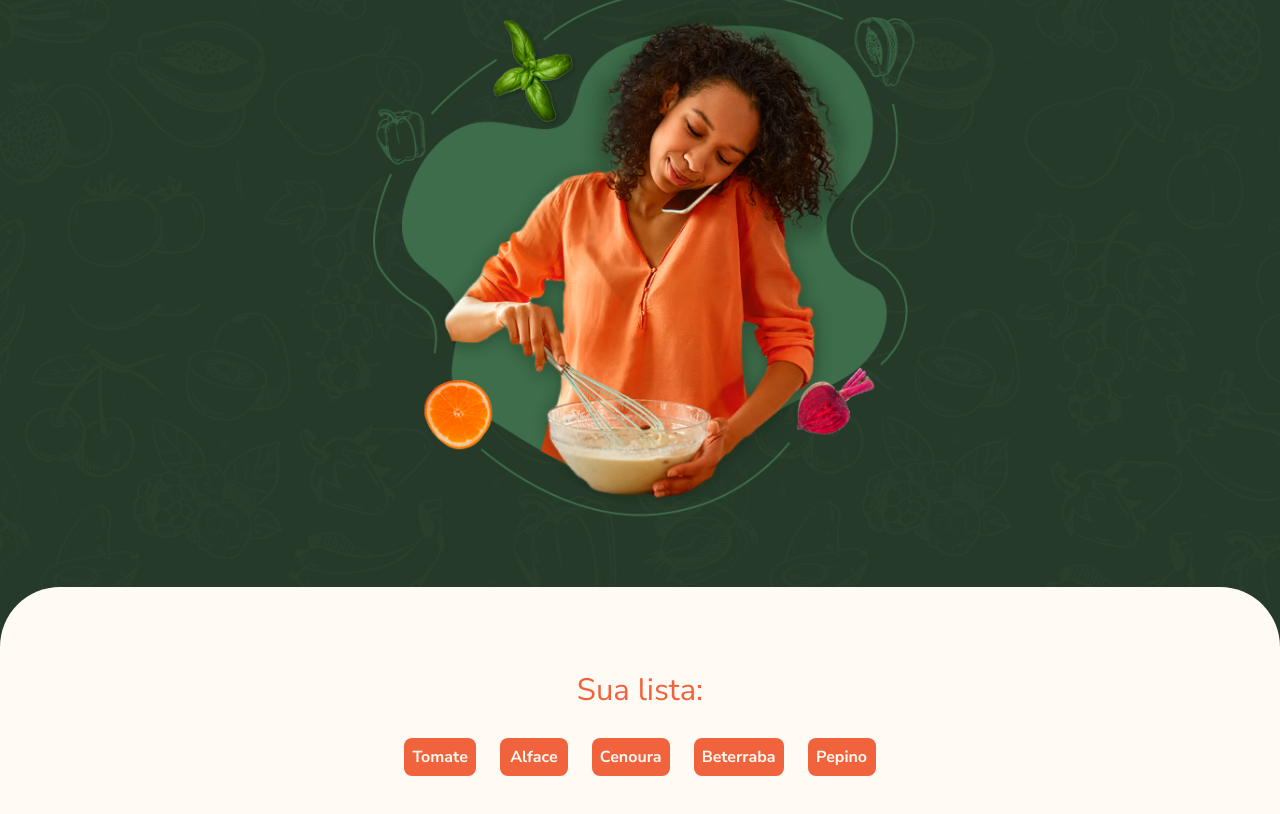
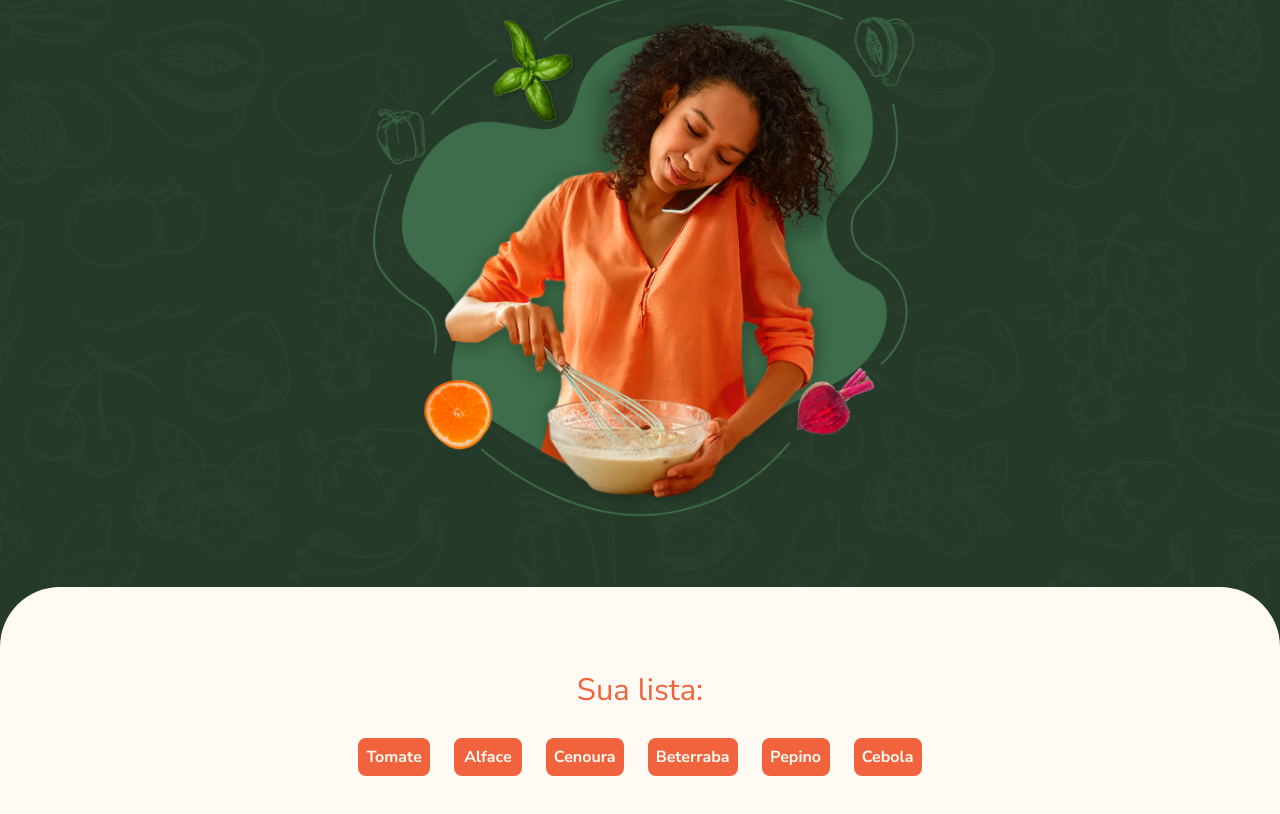
Before and after one commit to EduardoBallico/HomeChef, a Vue app: page / in a window 1280 px wide. Shown: the part 444-1258 px from the top of the page. Built offline with nearby package versions, Linux system fonts and the light colour scheme.

Commit message:
Feature: Adding condition to ingredient list to be shown

```diff
--- a/src/App.vue
+++ b/src/App.vue
@@ -11,7 +11,7 @@ export default {
   components: {
     Banner,
     MainContent,
-},
+  },
 };
 
 </script>
--- a/src/components/MainContent.vue
+++ b/src/components/MainContent.vue
@@ -5,14 +5,25 @@
         Sua lista:
       </span>
 
-      <ul class="ingredientes-sua-lista">
+      <ul
+        v-if="ingredientes.length !== 0"
+        class="ingredientes-sua-lista"
+      >
         <li
           v-for="ingrediente in ingredientes"
+          :key="ingrediente"
           class="ingrediente"
         >
           {{ ingrediente }}
         </li>
       </ul>
+      <p
+        v-else
+        class='paragrafo lista-vazia'
+      >
+        <img src="../assets/images/icones/lista-vazia.svg" alt="Lista vazia" />
+        Sua lista está vazia, selecione ingredientes para iniciar.
+      </p>
     </section>
   </main>
 </template>
@@ -20,7 +31,14 @@
 <script lang="ts" setup>
   import { ref } from 'vue';
 
-  const ingredientes = ref(['Tomate', 'Alface', 'Cenoura', 'Beterraba', 'Pepino']);
+  const ingredientes = ref([
+    'Tomate',
+    'Alface',
+    'Cenoura',
+    'Beterraba',
+    'Pepino',
+    'Cebola',
+  ]);
 </script>
 
 <style scoped>
```
